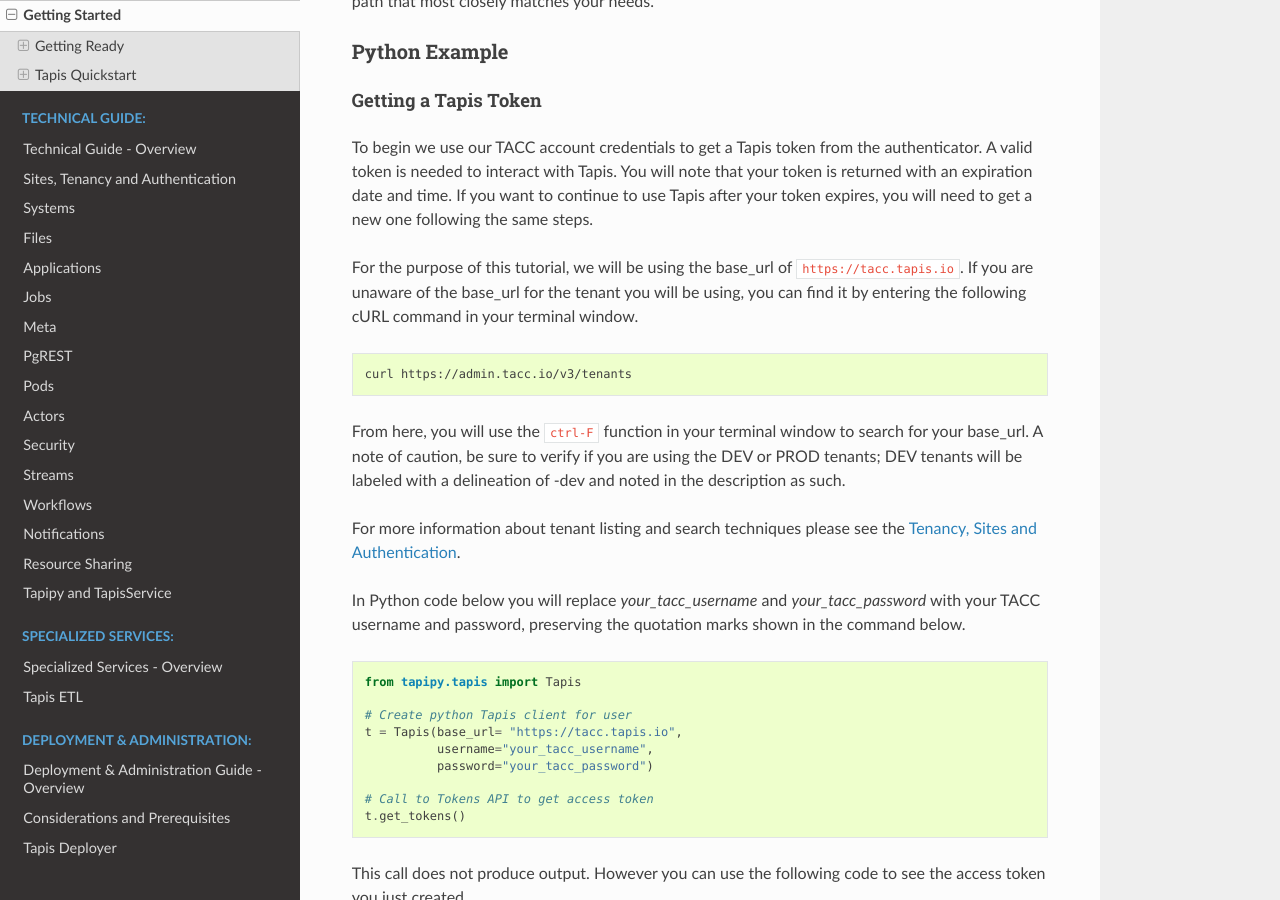
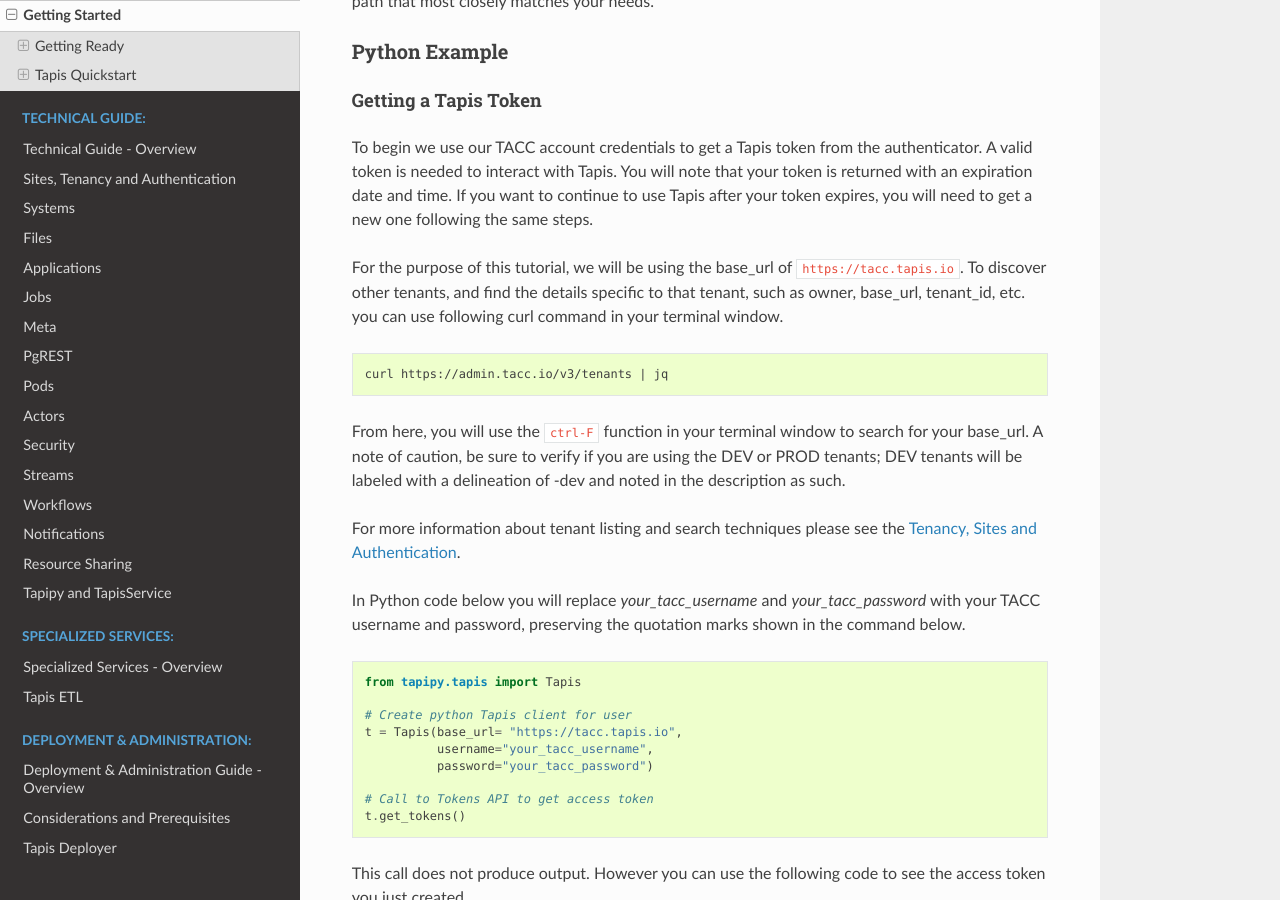
Before and after one commit to tapis-project/documentation, a Sphinx documentation site: the page built from source/getting-started/index.rst, in a window 1280 px wide and 900 px high, scrolled down 1609 px. Built offline with Sphinx 7.4.7 and the Read the Docs theme 2.0.0, drawn with Linux system fonts in a browser that asks for light colours.

Commit message:
pipe the curl command. Add to discover verbiage, remove if you are unaware verbiage.

```diff
--- a/source/getting-started/index.rst
+++ b/source/getting-started/index.rst
@@ -61,11 +61,11 @@
 steps.
 
 For the purpose of this tutorial, we will be using the base_url of ``https://tacc.tapis.io``.
-If you are unaware of the base_url for the tenant you will be using, you can find it by entering the following cURL command in your terminal window.
+To discover other tenants, and find the details specific to that tenant, such as owner, base_url, tenant_id, etc. you can use following curl command in your terminal window.
 
 .. code-block:: text
 
-    curl https://admin.tacc.io/v3/tenants
+    curl https://admin.tacc.io/v3/tenants | jq
 
 From here, you will use the ``ctrl-F`` function in your terminal window to search for your base_url.
 A note of caution, be sure to verify if you are using the DEV or PROD tenants; DEV tenants will be labeled with a delineation of -dev and noted in the description as such.
```
